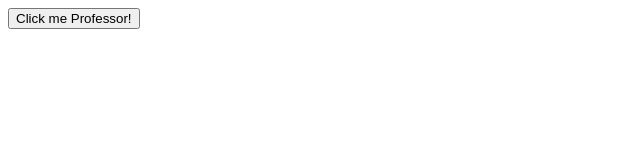
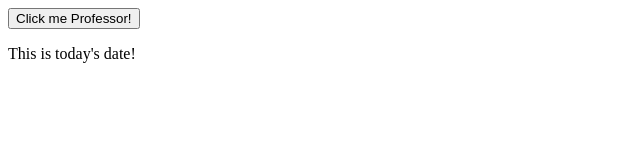
Before and after one commit to DanielElamrani/Lab9jsfinal, a plain HTML site: page index.html in a window 1280 px wide. Shown: the whole page, without its empty margins (0-640 px from the left). Drawn offline with Linux system fonts and the light colour scheme.

Commit message:
Update index.html

```diff
--- a/index.html
+++ b/index.html
@@ -7,6 +7,6 @@
 <body>
 	<button onclick="displayMessage();showTheDate()">Click me Professor!</button>
 	<p id="secretMessage" style="display:none;">This is my javaScript website</p>
-	<p id="showDate"></p>
+	<p id="showDate">   This is today's date!   </p>
 </body>
 </html>
```
